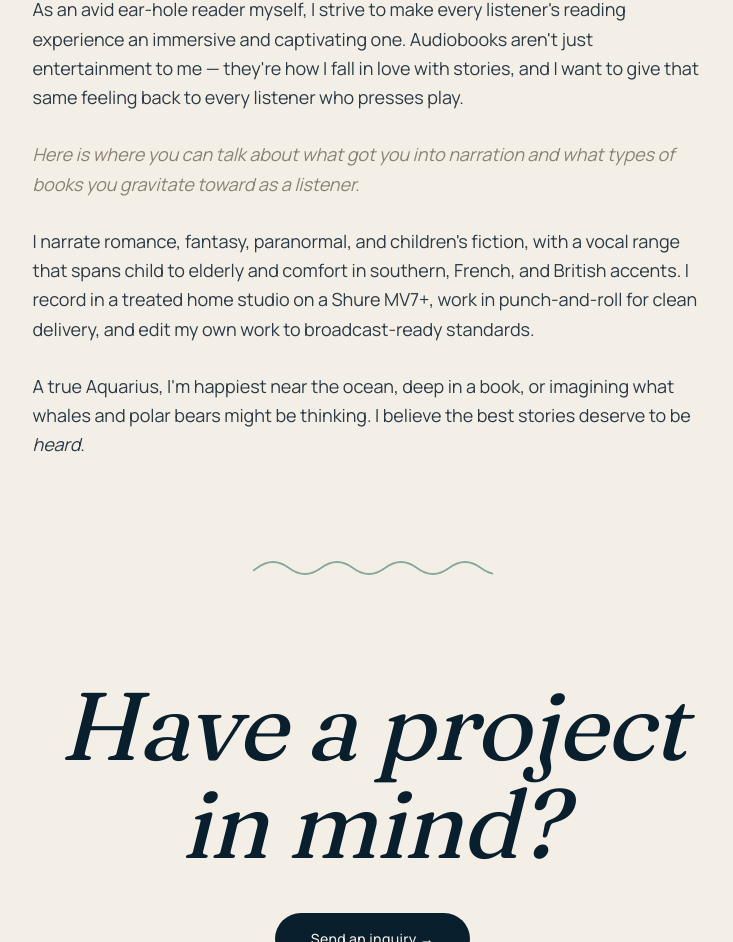
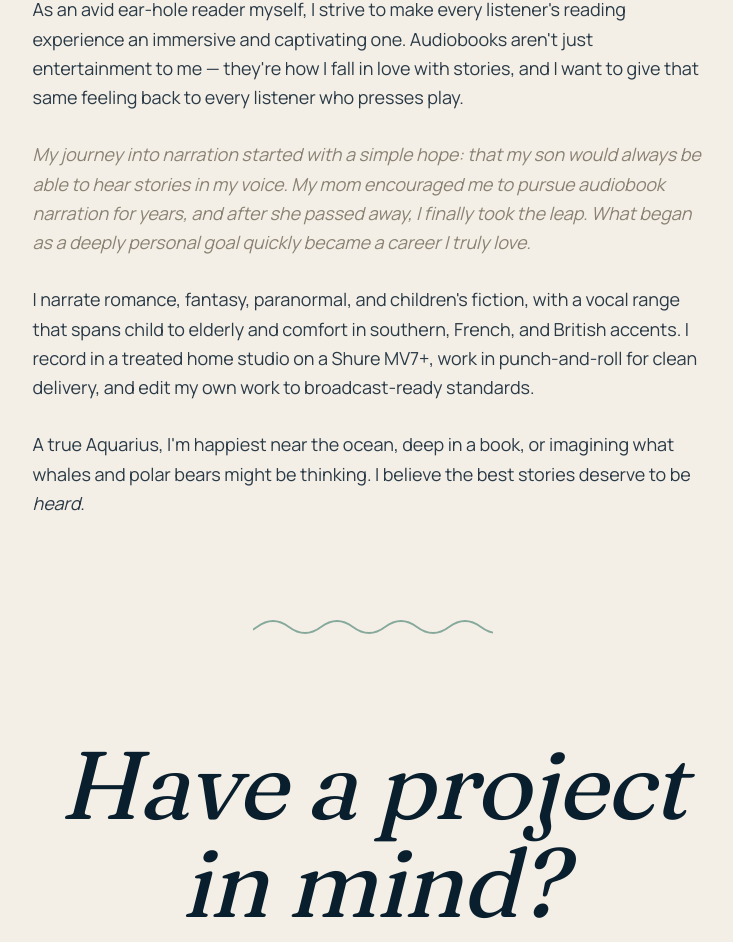
Before and after one commit to KMcClain23/reinita-site, a Next.js app: page /about in a window 1280 px wide. Shown: the part 1152-2094 px from the top of the page, without its empty margins (260-993 px from the left). Built offline with nearby package versions, Linux system fonts and the light colour scheme; no server answers.

Commit message:
Updated bio

```diff
--- a/app/(site)/about/page.tsx
+++ b/app/(site)/about/page.tsx
@@ -52,8 +52,7 @@ export default function AboutPage() {
               >
                 {/* TODO: Reinita to fill — why narration? what brought her here? */}
                 <span className="italic text-driftwood">
-                  Here is where you can talk about what got you into narration
-                  and what types of books you gravitate toward as a listener.
+My journey into narration started with a simple hope: that my son would always be able to hear stories in my voice. My mom encouraged me to pursue audiobook narration for years, and after she passed away, I finally took the leap. What began as a deeply personal goal quickly became a career I truly love.
                 </span>
               </p>
 
```
